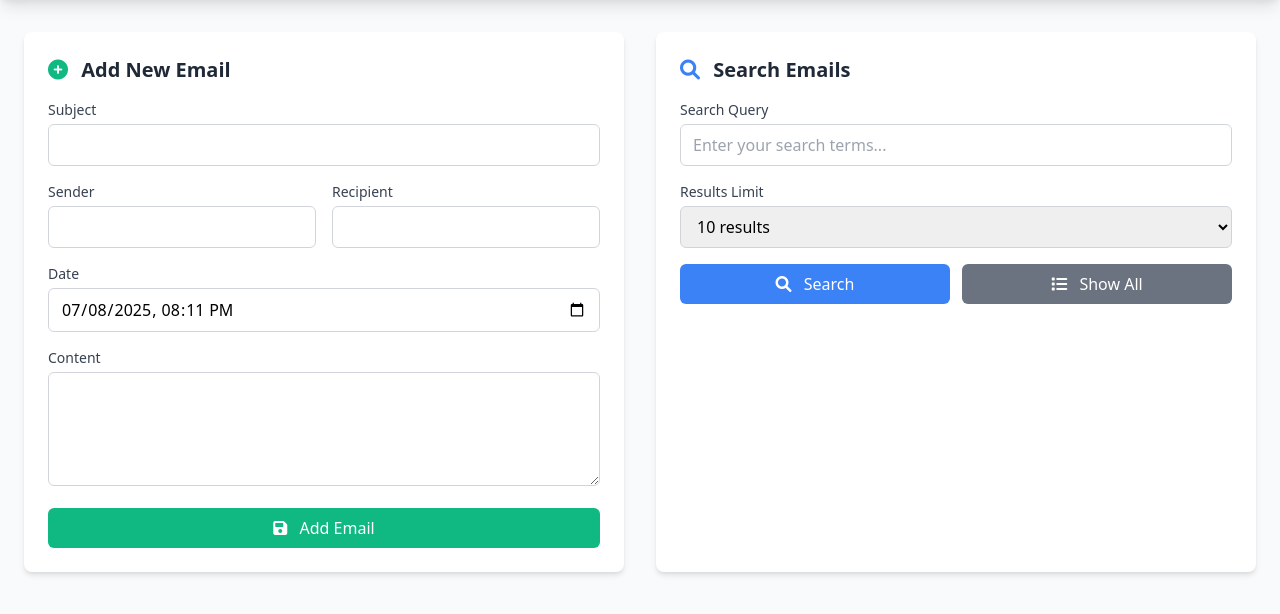
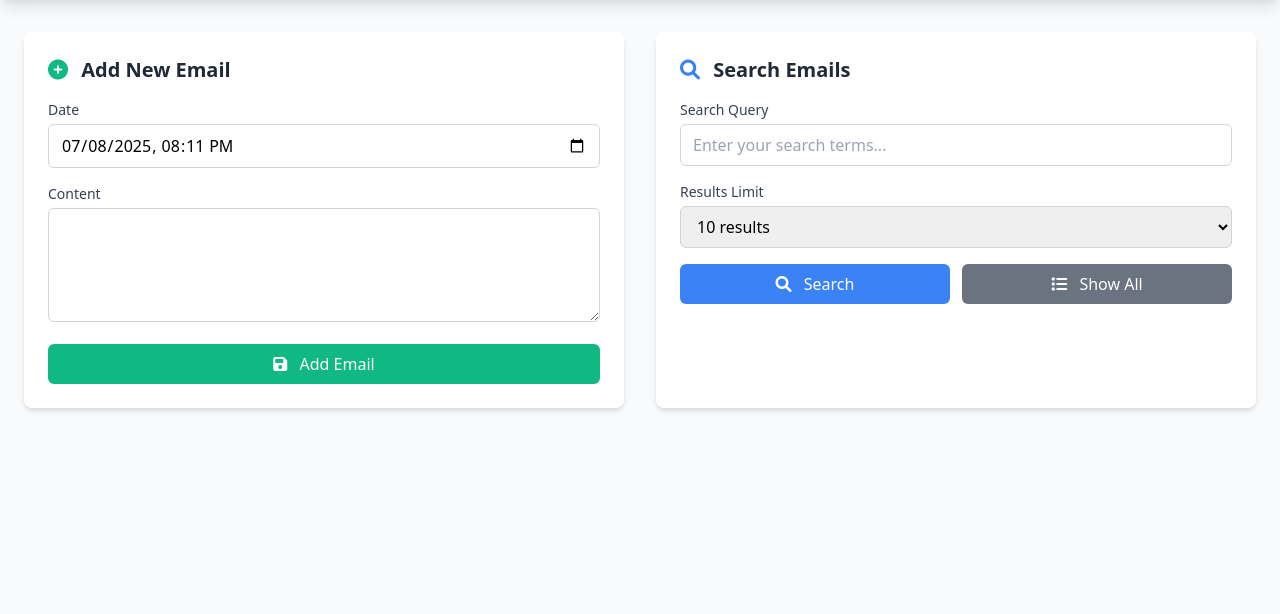
Before and after one commit to mtclare/Chroma-Vector-Database-App, a FastAPI app: page / in a window 1280 px wide. Shown: the part 64-678 px from the top of the page. Run offline with FastAPI, Linux system fonts and the light colour scheme.

Commit message:
refactored to only use content and date for emails

```diff
--- a/app.py
+++ b/app.py
@@ -42,9 +42,6 @@ async def home(request: Request):
 
 @app.post("/add_email")
 async def add_email(
-    subject: str = Form(...),
-    sender: str = Form(...),
-    recipient: str = Form(...),
     content: str = Form(...),
     date: str = Form(...)
 ):
@@ -52,7 +49,7 @@ async def add_email(
     try:
         # Create email document
         email_id = str(uuid.uuid4())
-        email_text = f"Subject: {subject}\nFrom: {sender}\nTo: {recipient}\nDate: {date}\n\n{content}"
+        email_text = f"Date: {date}\n\n{content}"
 
         # Generate embedding
         embedding = get_embedding(email_text)
@@ -62,9 +59,6 @@ async def add_email(
             documents=[email_text],
             embeddings=[embedding],
             metadatas=[{
-                "subject": subject,
-                "sender": sender,
-                "recipient": recipient,
                 "date": date,
                 "id": email_id
             }],
--- a/static/app.js
+++ b/static/app.js
@@ -42,23 +42,11 @@ const utils = {
 
 // Enhanced form validation
 function validateEmailForm() {
-    const subject = document.getElementById('subject').value.trim();
-    const sender = document.getElementById('sender').value.trim();
-    const recipient = document.getElementById('recipient').value.trim();
     const content = document.getElementById('content').value.trim();
-
-    if (!subject || !sender || !recipient || !content) {
-        utils.showNotification('Please fill in all required fields', 'error');
+    if (!content) {
+        utils.showNotification('Please fill in the content field', 'error');
         return false;
     }
-
-    // Basic email validation
-    const emailRegex = /^[^\s@]+@[^\s@]+\.[^\s@]+$/;
-    if (!emailRegex.test(sender) || !emailRegex.test(recipient)) {
-        utils.showNotification('Please enter valid email addresses', 'error');
-        return false;
-    }
-
     return true;
 }
 
--- a/templates/index.html
+++ b/templates/index.html
@@ -52,25 +52,6 @@
                 </h2>
 
                 <form id="addEmailForm" class="space-y-4">
-                    <div>
-                        <label class="block text-sm font-medium text-gray-700 mb-1">Subject</label>
-                        <input type="text" id="subject" name="subject" required
-                               class="w-full px-3 py-2 border border-gray-300 rounded-md focus:outline-none focus:ring-2 focus:ring-blue-500">
-                    </div>
-
-                    <div class="grid grid-cols-2 gap-4">
-                        <div>
-                            <label class="block text-sm font-medium text-gray-700 mb-1">Sender</label>
-                            <input type="email" id="sender" name="sender" required
-                                   class="w-full px-3 py-2 border border-gray-300 rounded-md focus:outline-none focus:ring-2 focus:ring-blue-500">
-                        </div>
-                        <div>
-                            <label class="block text-sm font-medium text-gray-700 mb-1">Recipient</label>
-                            <input type="email" id="recipient" name="recipient" required
-                                   class="w-full px-3 py-2 border border-gray-300 rounded-md focus:outline-none focus:ring-2 focus:ring-blue-500">
-                        </div>
-                    </div>
-
                     <div>
                         <label class="block text-sm font-medium text-gray-700 mb-1">Date</label>
                         <input type="datetime-local" id="date" name="date" required
@@ -163,9 +144,6 @@
             showLoading();
 
             const formData = new FormData();
-            formData.append('subject', document.getElementById('subject').value);
-            formData.append('sender', document.getElementById('sender').value);
-            formData.append('recipient', document.getElementById('recipient').value);
             formData.append('content', document.getElementById('content').value);
             formData.append('date', document.getElementById('date').value);
 
@@ -263,12 +241,6 @@
                     <div class="email-card bg-white rounded-lg shadow-md p-6 border-l-4 border-blue-500">
                         <div class="flex justify-between items-start mb-3">
                             <div>
-                                <h4 class="font-semibold text-lg text-gray-800">${email.metadata.subject}</h4>
-                                <p class="text-sm text-gray-600">
-                                    <i class="fas fa-user mr-1"></i>${email.metadata.sender}
-                                    <i class="fas fa-arrow-right mx-2"></i>
-                                    <i class="fas fa-user mr-1"></i>${email.metadata.recipient}
-                                </p>
                                 <p class="text-xs text-gray-500">
                                     <i class="fas fa-calendar mr-1"></i>${email.metadata.date}
                                 </p>
```
Also changed, not shown: sample_data.py (+9 -33 lines), README.md.
